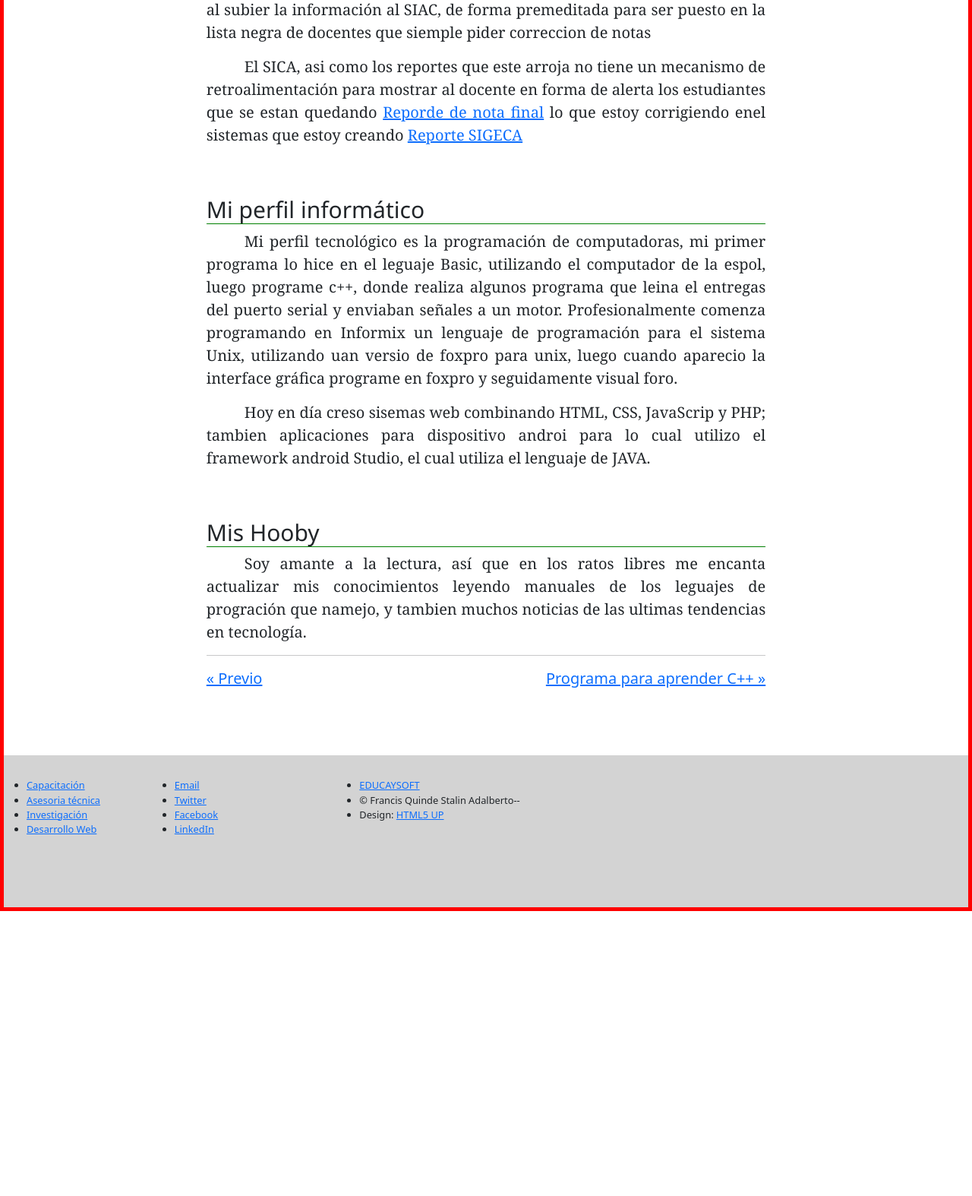
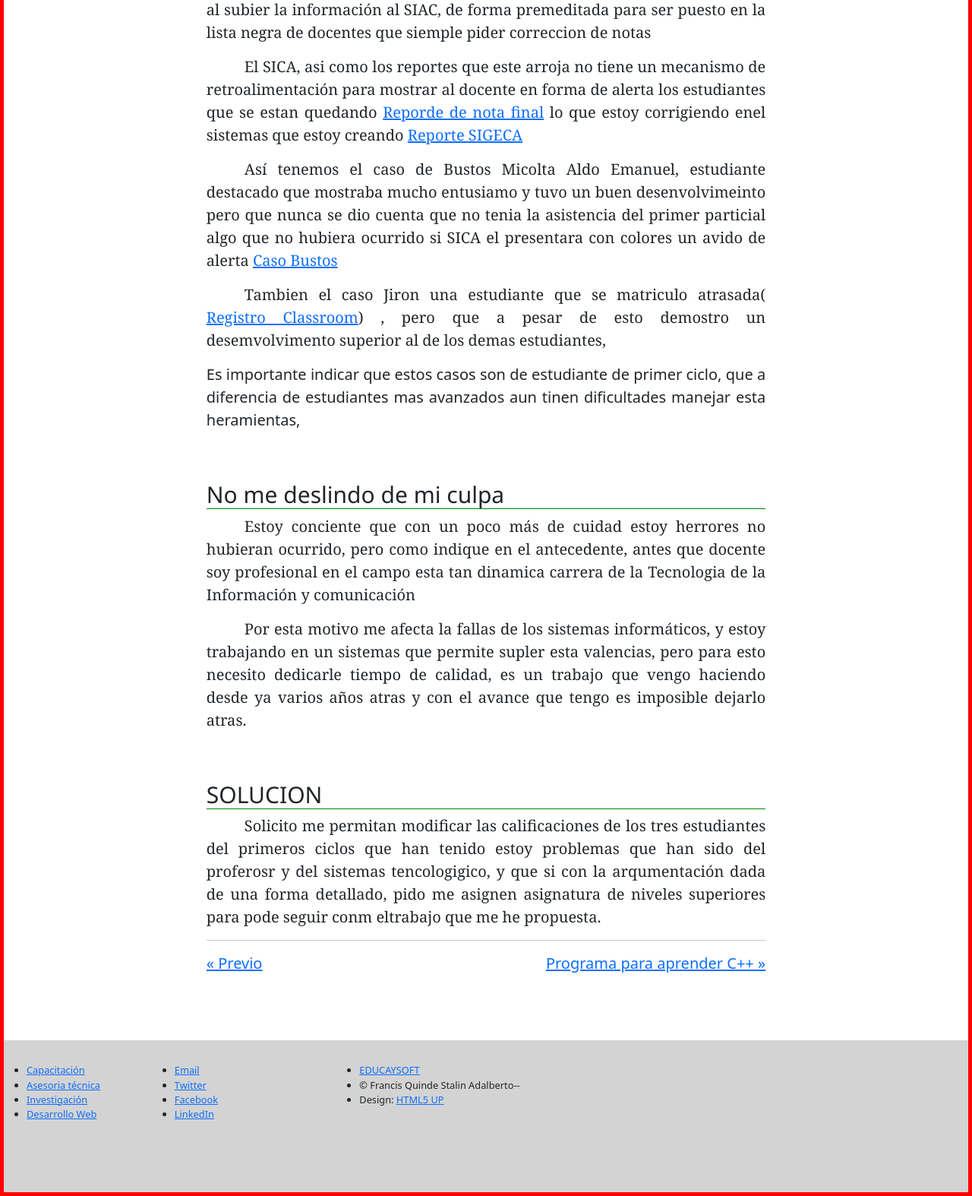
Before and after one commit to educaysoft/educaysoft, a PHP site: page /eys-erroralpasarnotasalsiac.php in a window 1280 px wide. Shown: the part 1175-2749 px from the top of the page at 76% size. Before the commit the page ends 2374 px from the top, so only its background shows below. Run offline with PHP 8.4, Linux system fonts and the light colour scheme.

Commit message:
mejora a paginas educaysoft

```diff
--- a/eys-erroralpasarnotasalsiac.php
+++ b/eys-erroralpasarnotasalsiac.php
@@ -43,24 +43,27 @@ include("marco-right.php");
 
  <p class="eys-parrafo">El SICA, asi como los reportes que este arroja no tiene un mecanismo de retroalimentación para mostrar al docente en forma de alerta los estudiantes que se estan quedando <a href="https://repositorioutlvte.org/Repositorio/2023-05-19-FQSA-01239.pdf">Reporde de nota final</a> lo que estoy corrigiendo enel sistemas que estoy creando <a href="https://repositorioutlvte.org/Repositorio/2023-05-19-FQSA-01242.pdf">Reporte SIGECA</a>  </p>
 
+  <p class="eys-parrafo">Así tenemos el caso de Bustos Micolta Aldo Emanuel, estudiante destacado que mostraba mucho entusiamo y tuvo un buen desenvolvimeinto pero que nunca se dio cuenta que no tenia la asistencia del primer particial algo que no hubiera ocurrido si SICA el presentara con colores un avido de alerta <a href="https://repositorioutlvte.org/Repositorio/2023-05-19-FQSA-01243.pdf">Caso Bustos</a>   </p>
 
+<p class="eys-parrafo">Tambien el caso Jiron una estudiante que se matriculo atrasada( <a href="https://repositorioutlvte.org/Repositorio/2023-05-19-FQSA-01243.pdf">Registro Classroom</a>) , pero que a pesar de esto demostro un desemvolvimento superior al de los demas estudiantes,     </p>
 
+<p class="eys-parraf"> Es importante indicar que estos casos son de estudiante de primer ciclo, que a diferencia de estudiantes mas avanzados aun tinen dificultades manejar esta heramientas, </p>
 
    <div id="blog-seccion3"  style="height: 50px;"></div>
 
-    <h2 style="border-bottom: 1px solid green;"> Mi perfil informático</h2>
+    <h2 style="border-bottom: 1px solid green;"> No me deslindo de mi culpa</h2>
 
 
 
 
-                   <p  class="eys-parrafo">Mi perfil tecnológico es la programación de computadoras, mi primer programa lo hice en el leguaje Basic, utilizando el computador de la espol, luego programe c++, donde realiza algunos programa que leina el entregas del puerto serial y enviaban señales a un motor. Profesionalmente comenza programando en Informix un lenguaje de programación para el sistema Unix, utilizando uan versio de foxpro para unix, luego cuando aparecio la interface gráfica programe en foxpro y seguidamente visual foro.</p>
-                   <p  class="eys-parrafo">Hoy en día creso sisemas web combinando HTML, CSS, JavaScrip y PHP; tambien aplicaciones para dispositivo androi para lo cual utilizo el framework android Studio, el cual utiliza el lenguaje de JAVA.</p>
+                   <p  class="eys-parrafo">Estoy conciente que con un poco más de cuidad estoy herrores no hubieran ocurrido, pero como indique en el antecedente, antes que docente soy profesional en el campo esta tan dinamica carrera de la Tecnologia de la Información  y comunicación</p>
+                   <p  class="eys-parrafo">Por esta motivo me afecta la fallas de los sistemas informáticos, y estoy trabajando en un sistemas que permite supler esta valencias, pero para esto necesito dedicarle tiempo de calidad, es un trabajo que vengo haciendo desde ya varios años atras y con el avance que tengo es imposible dejarlo atras.</p>
    <div id="blog-seccion4"  style="height: 50px;"></div>
 
-    <h2 style="border-bottom: 1px solid green;"> Mis Hooby</h2>
+    <h2 style="border-bottom: 1px solid green;"> SOLUCION</h2>
 
 
-                   <p   class="eys-parrafo">Soy amante a la lectura, así que en los ratos libres me encanta actualizar mis conocimientos leyendo manuales de los leguajes de progración que namejo, y tambien muchos noticias de las ultimas tendencias en tecnología.</p>
+                   <p   class="eys-parrafo">Solicito me permitan modificar las calificaciones de los tres estudiantes del primeros ciclos que han tenido estoy problemas que han  sido del proferosr y del sistemas tencologigico, y que si con la arqumentación dada de una forma detallado, pido me asignen asignatura de niveles superiores para pode seguir conm eltrabajo que me he propuesta.</p>
 
 
 
```
Also changed, not shown: 1 other file.
